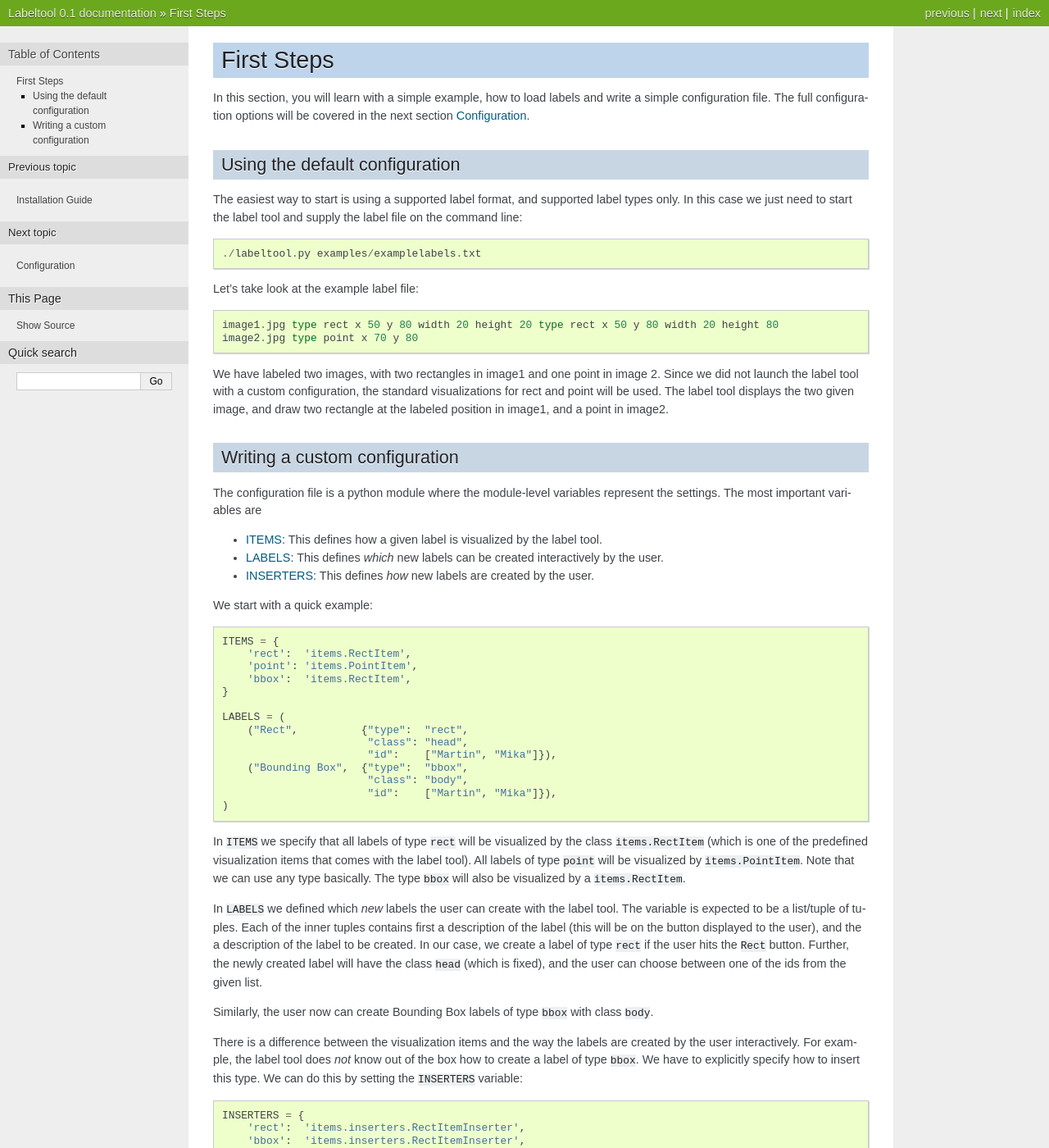
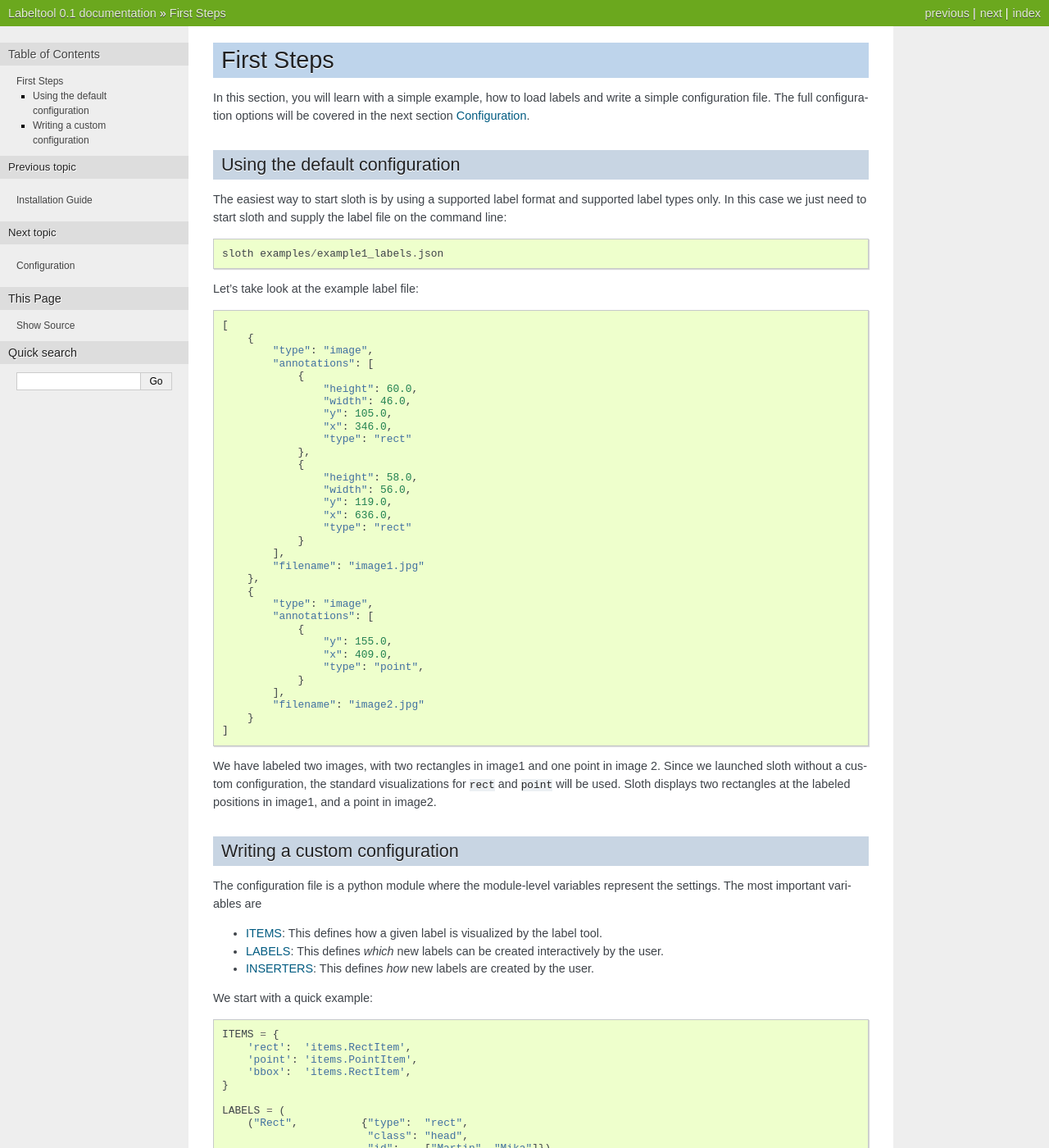
Before and after one commit to cvhciKIT/sloth, a Sphinx documentation site: the page built from doc/first_steps.rst, in a window 1280 px wide and 1400 px high. Shown: the whole window at 82% size. Built offline with Sphinx 7.4.7, drawn with Linux system fonts in a browser that asks for light colours.

Commit message:
add first simple example and documentation for it

```diff
--- a/doc/first_steps.rst
+++ b/doc/first_steps.rst
@@ -10,20 +10,50 @@ The full configuration options will be covered in the next section :doc:`configu
 Using the default configuration
 ===============================
 
-The easiest way to start is using a supported label format, and supported label types only.  In this case
-we just need to start the label tool and supply the label file on the command line::
+The easiest way to start sloth is by using a supported label format and supported label types only.  In this case
+we just need to start sloth and supply the label file on the command line::
 
-    ./labeltool.py examples/examplelabels.txt
+    sloth examples/example1_labels.json
 
 Let's take look at the example label file::
 
-    image1.jpg type rect x 50 y 80 width 20 height 20 type rect x 50 y 80 width 20 height 80
-    image2.jpg type point x 70 y 80
+    [
+        {
+            "type": "image",
+            "annotations": [
+                {
+                    "height": 60.0,
+                    "width": 46.0,
+                    "y": 105.0,
+                    "x": 346.0,
+                    "type": "rect"
+                },
+                {
+                    "height": 58.0,
+                    "width": 56.0,
+                    "y": 119.0,
+                    "x": 636.0,
+                    "type": "rect"
+                }
+            ],
+            "filename": "image1.jpg"
+        },
+        {
+            "type": "image",
+            "annotations": [
+                {
+                    "y": 155.0,
+                    "x": 409.0,
+                    "type": "point",
+                }
+            ],
+            "filename": "image2.jpg"
+        }
+    ]
 
-We have labeled two images, with two rectangles in image1 and one point in image 2.  Since we did not launch
-the label tool with a custom configuration, the standard visualizations for rect and point will be used. The
-label tool displays the two given image, and draw two rectangle at the labeled position in image1, and a
-point in image2.
+We have labeled two images, with two rectangles in image1 and one point in image 2.  Since we launched
+sloth without a custom configuration, the standard visualizations for ``rect`` and ``point`` will be used. Sloth
+displays two rectangles at the labeled positions in image1, and a point in image2.
 
 Writing a custom configuration
 ==============================
```
Also changed, not shown: 5 other files.
